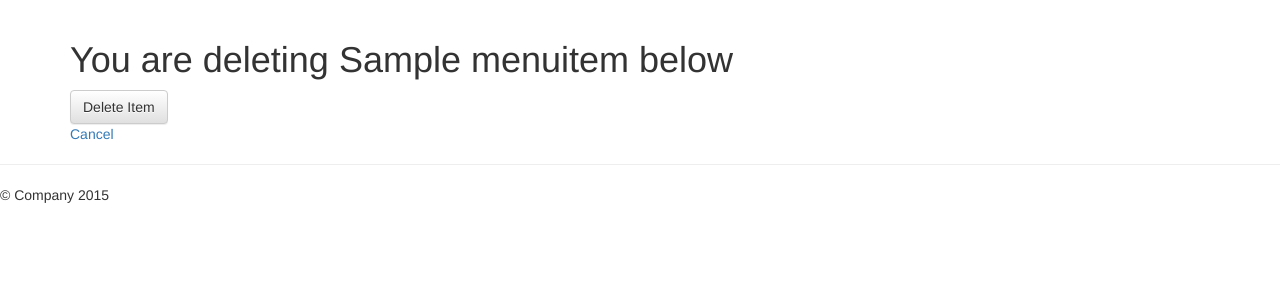
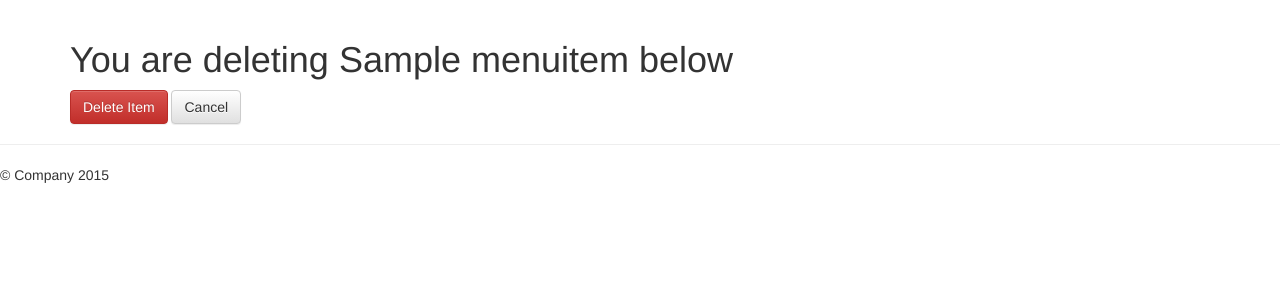
Before and after one commit to jreiher2003/menu-practice, a Flask app: page /place/1/1/delete/ in a window 1280 px wide. Shown: the part 52-352 px from the top of the page. Run offline with Flask 2, Linux system fonts and the light colour scheme; tables that the repository leaves empty hold one stand-in row (values such as "Sample post"); some libraries are stand-ins or nearby versions.

Commit message:
add bootstrap styles to deleteMenuItem template

```diff
--- a/menu/templates/deleteMenuItem.html
+++ b/menu/templates/deleteMenuItem.html
@@ -5,12 +5,12 @@
 {% block content %}
 
 <div class="container">
-	<h1> You are deleting {{i.name}} below</h1>
+	<h1 class="h1"> You are deleting {{i.name}} below</h1>
 
-	<form method="POST" action="{{ url_for('deleteMenuItem', place_id=place_id, menu_id=menu_id) }}">
-		<input class="btn btn-default" type="submit" value="Delete Item">
+	<form class="form-inline" method="POST" action="{{ url_for('deleteMenuItem', place_id=place_id, menu_id=menu_id) }}">
+		<input class="btn btn-danger" type="submit" value="Delete Item">
+		<a class="btn btn-default" href="{{url_for('menu', place_id=place_id)}}">Cancel</a>
 	</form>
 
-	<a href="{{url_for('menu', place_id=place_id)}}">Cancel</a>
 </div>
 {% endblock %}
```
